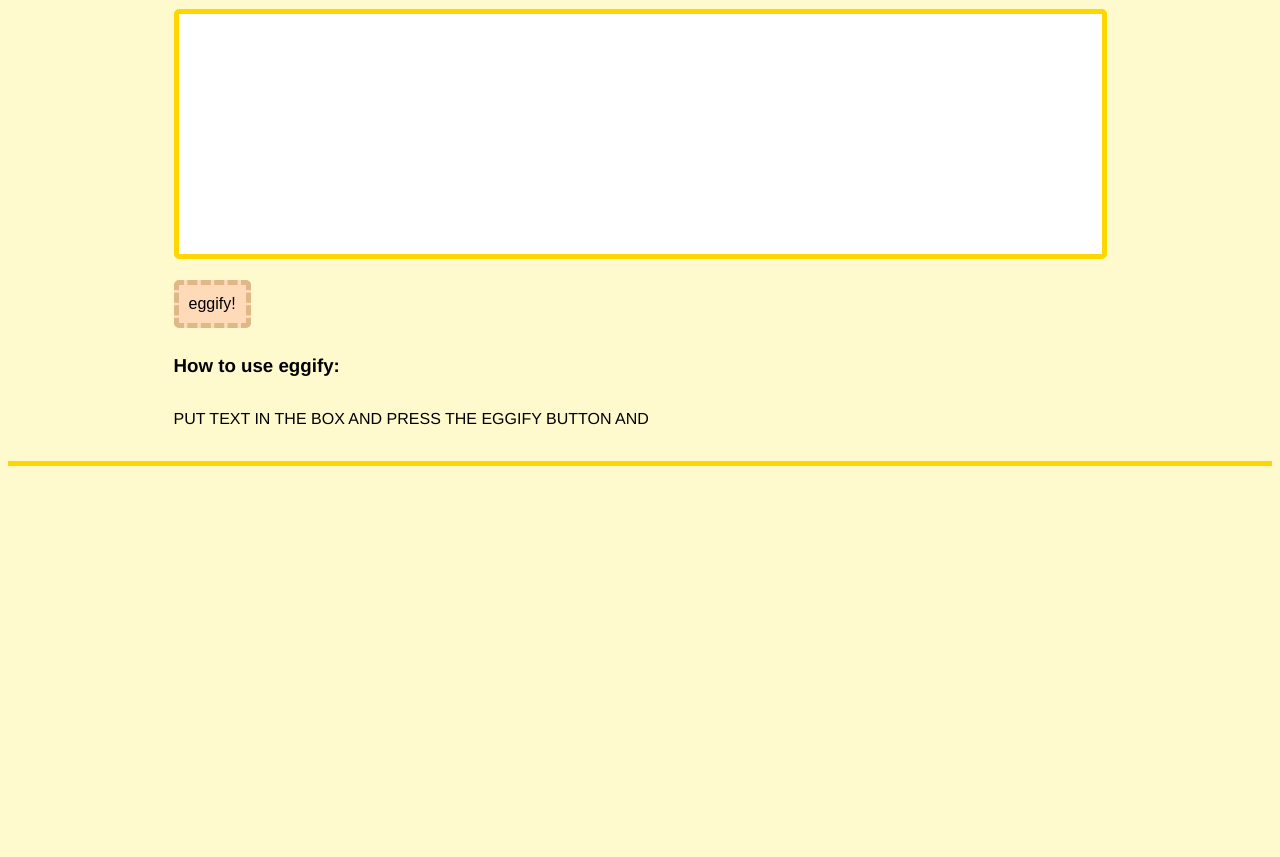
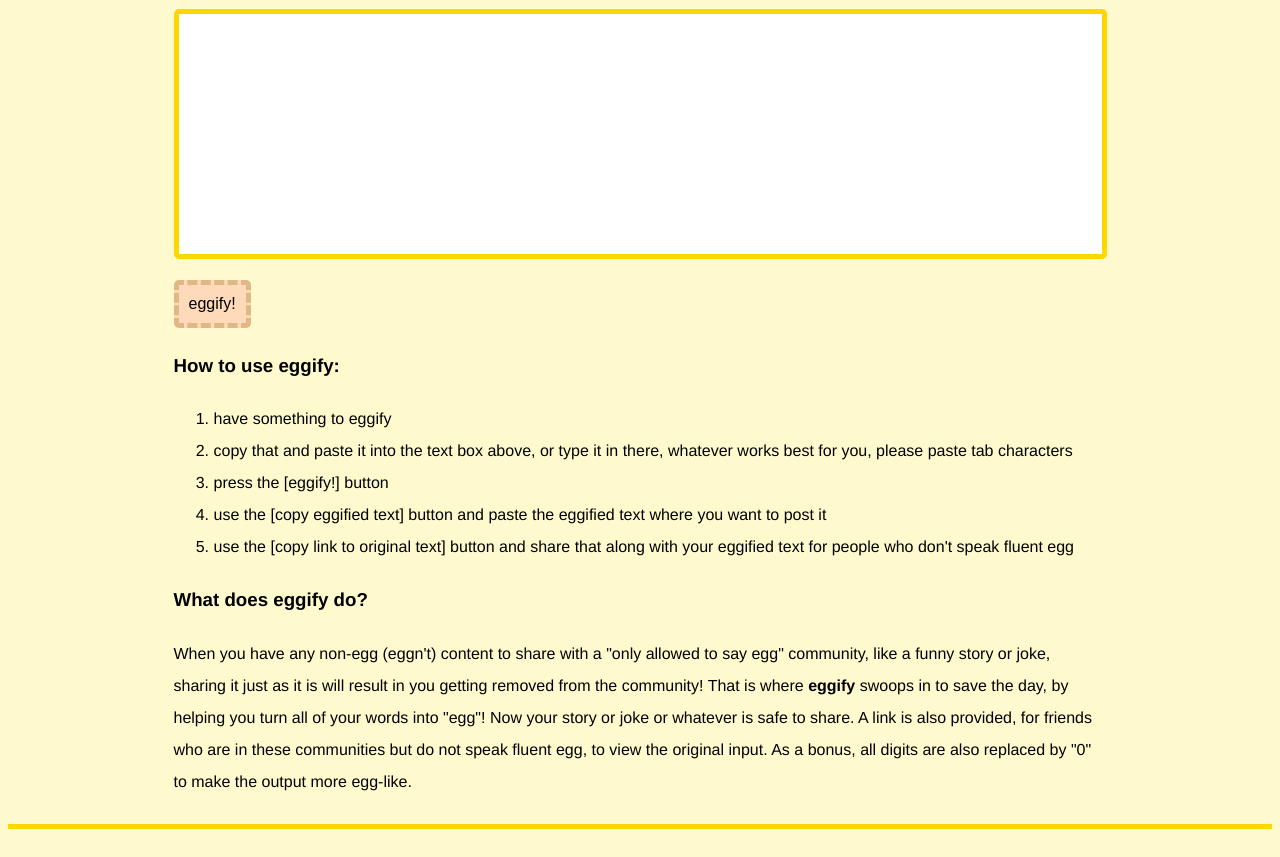
Before and after one commit to ad-egg/eggify, a Django app: page /eggify/ in a window 1280 px wide. Shown: the part 239-1096 px from the top of the page. Before the commit the page ends 705 px from the top, so only its background shows below. Run offline with Django 3.2, Linux system fonts and the light colour scheme; some libraries are stand-ins or nearby versions.

Commit message:
how to use eggify and what eggify is for

```diff
--- a/eggify/templates/eggify/index.html
+++ b/eggify/templates/eggify/index.html
@@ -29,8 +29,18 @@
 				</SECTION>
 				<SECTION>
 				<H3>How to use eggify:</H3>
+				<OL>
+					<LI>have something to eggify</LI>
+					<LI>copy that and paste it into the text box above, or type it in there, whatever works best for you, please paste tab characters</LI>
+					<LI>press the <SPAN>[eggify!]</SPAN> button</LI>
+					<LI>use the <SPAN>[copy eggified text]</SPAN> button and paste the eggified text where you want to post it</LI>
+					<LI>use the <SPAN>[copy link to original text]</SPAN> button and share that along with your eggified text for people who don't speak fluent egg</LI>
+				</OL>
+				</SECTION>
+				<SECTION>
+				<H3>What does eggify do?</H3>
 				<p>
-				PUT TEXT IN THE BOX AND PRESS THE EGGIFY BUTTON AND
+				When you have any non-egg (eggn't) content to share with a "only allowed to say egg" community, like a funny story or joke, sharing it just as it is will result in you getting removed from the community! That is where <STRONG>eggify</STRONG> swoops in to save the day, by helping you turn all of your words into "egg"! Now your story or joke or whatever is safe to share. A link is also provided, for friends who are in these communities but do not speak fluent egg, to view the original input. As a bonus, all digits are also replaced by "0" to make the output more egg-like.
 				</p>
 				</SECTION>
 			</DIV>
```
Also changed, not shown: eggify/templates/eggify/egged.html (+9 -1 lines).
